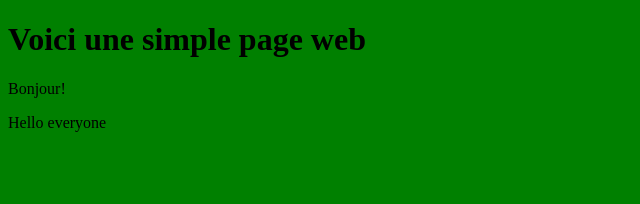
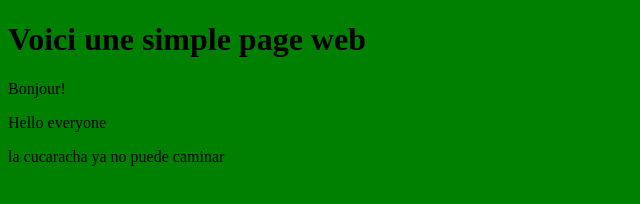
Before and after one commit to antoniofu/d73-labo-git-02, a plain HTML site: page index.html in a window 1280 px wide. Shown: the whole page, without its empty margins (0-640 px from the left). Drawn offline with Linux system fonts and the light colour scheme.

Commit message:
ajoute de citacion

```diff
--- a/index.html
+++ b/index.html
@@ -11,5 +11,7 @@
 
 	<p>Hello everyone</p>
 
+	<p>la cucaracha ya no puede caminar</p>
+
 	</body>
 </html>
```
